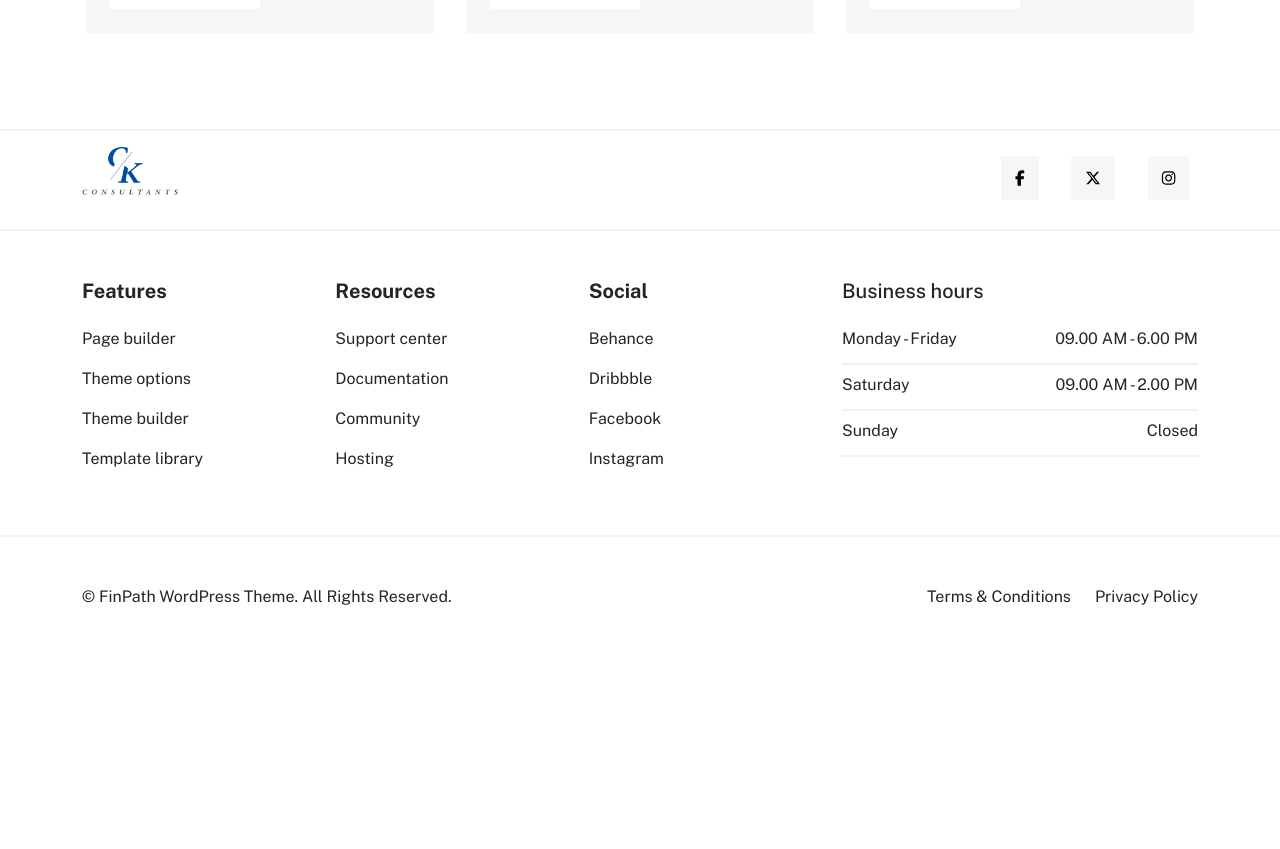
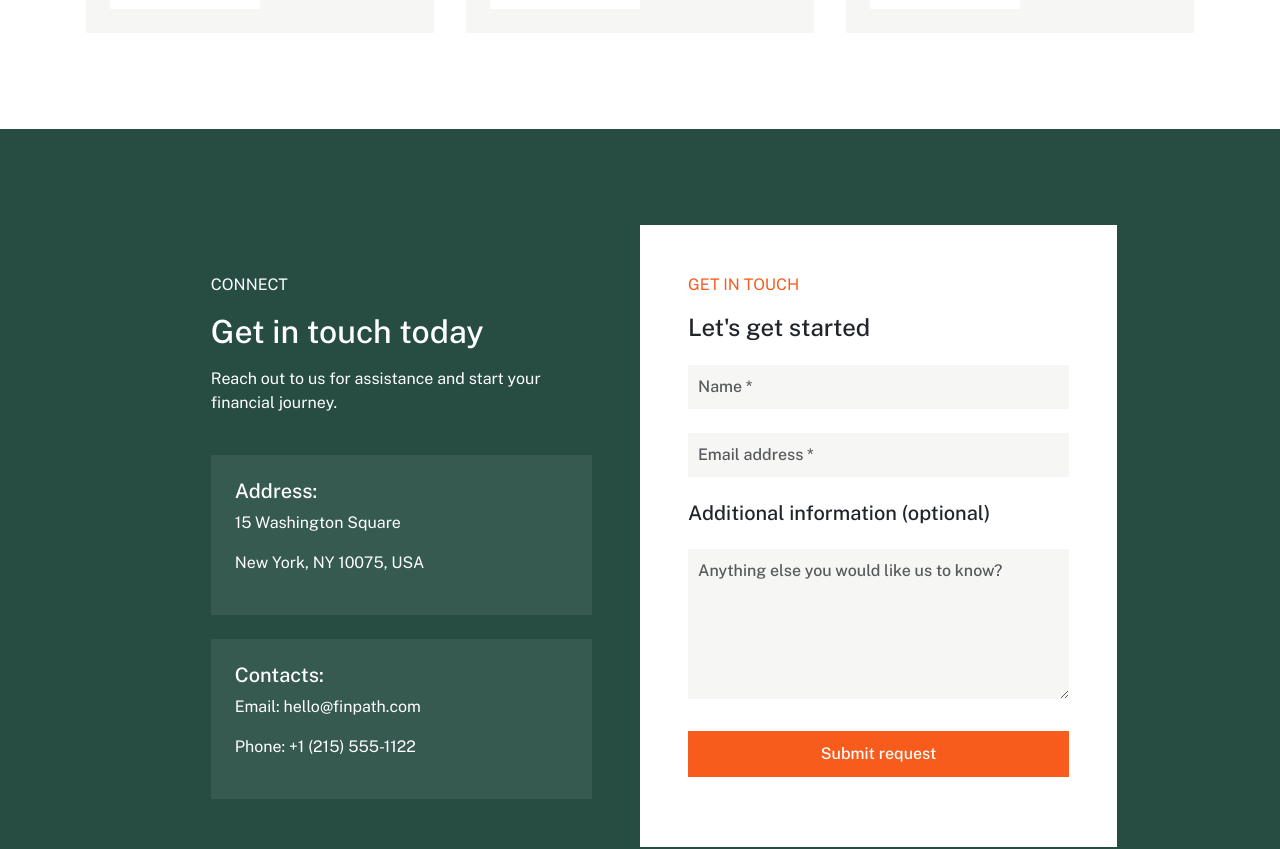
Before and after one commit to DivyaG7/ck, a React (Create React App) app: page / in a window 1280 px wide. Shown: the part 5940-6789 px from the top of the page. Before the commit the page ends 6589 px from the top, so only its background shows below. Built offline with nearby package versions, Linux system fonts and the light colour scheme.

Commit message:
Initial commit

```diff
--- a/src/components/home.jsx
+++ b/src/components/home.jsx
@@ -14,6 +14,7 @@ import '../components/home.css'
 import VisibilitySensor from 'react-visibility-sensor';
 import { FontAwesomeIcon } from '@fortawesome/react-fontawesome';
 import { faArrowRight } from '@fortawesome/free-solid-svg-icons';
+import axios from 'axios';
 
 
 const ChangingWords = () => {
@@ -40,11 +41,45 @@ export const Home = () => {
 
     const [isVisible, setIsVisible] = useState(false);
 
-    const handleChange = (isVisible) => {
+    const handleChange1 = (isVisible) => {
         if (isVisible) {
             setIsVisible(true);
         }
     };
+
+    const [formData, setFormData] = useState({
+        name: '',
+        email: '',
+        message: ''
+      });
+
+      const handleChange = (e) => {
+        setFormData({
+          ...formData,
+          [e.target.id]: e.target.value
+        });
+      };
+
+      const handleSubmit = async (e) => {
+        e.preventDefault();
+
+        try {
+          const url = 'https://example.com/api/contact'; // Replace with your backend endpoint
+          const response = await axios.post(url, formData);
+
+          console.log('Form submitted successfully!', response.data);
+
+          // Reset form data after successful submission
+          setFormData({
+            name: '',
+            email: '',
+            message: ''
+          });
+
+        } catch (error) {
+          console.error('Error submitting form:', error);
+        }
+      };
 
     return (
         <div id='home'>
@@ -63,9 +98,9 @@ export const Home = () => {
                     </div>
 
                     <div className='col-md-6 d-flex justify-content-center align-items-center'>
-                        <VisibilitySensor onChange={handleChange} partialVisibility={100}>
+                        <VisibilitySensor onChange={handleChange1} partialVisibility={100}>
                             <div className={` ${isVisible ? 'bottom-to-top' : ''}`}>
-                                <img src={home1} alt='home_page_image' className='img-fluid'/>
+                                <img src={home1} alt='home_page_image' className='img-fluid' />
                             </div>
                         </VisibilitySensor>
                     </div>
@@ -112,7 +147,7 @@ export const Home = () => {
                             <button id='button' style={{ width: '130px', padding: '.5rem', background: '#f85c1d', color: 'white', border: 'none' }}>Get Started<FontAwesomeIcon icon={faArrowRight} className='ms-2' /></button>
                         </div>
                         <div className='col-md-6 d-flex justify-content-center align-items-canter'>
-                            <VisibilitySensor onChange={handleChange} partialVisibility={100}>
+                            <VisibilitySensor onChange={handleChange1} partialVisibility={100}>
                                 <div className={` ${isVisible ? 'bottom-to-top' : ''}`}>
                                     <img src={home1} alt='home_page_image' className='img-fluid' />
                                 </div>
@@ -127,7 +162,7 @@ export const Home = () => {
                     <div className='row pt-5'>
 
                         <div className='col-md-6 d-flex justify-content-center align-items-canter mb-4'>
-                            <VisibilitySensor onChange={handleChange} partialVisibility={100}>
+                            <VisibilitySensor onChange={handleChange1} partialVisibility={100}>
                                 <div className={` ${isVisible ? 'bottom-to-top' : ''}`}>
                                     <img src={home1} alt='home_page_image' className='img-fluid' />
                                 </div>
@@ -161,7 +196,7 @@ export const Home = () => {
                     </div>
 
                     <div className='row mt-5'>
-                        <VisibilitySensor onChange={handleChange} partialVisibility={100}>
+                        <VisibilitySensor onChange={handleChange1} partialVisibility={100}>
                             <div className={`col-md-4 col-12 p-2 ${isVisible ? 'bottom-to-top' : ''}`}>
                                 <div className='row m-2 gap-3' style={{ textAlign: 'left', background: 'white', padding: '30px' }}>
                                     <div className='col-lg-3 col-md-12 col-12'>
@@ -175,7 +210,7 @@ export const Home = () => {
                             </div>
                         </VisibilitySensor>
 
-                        <VisibilitySensor onChange={handleChange} partialVisibility={100}>
+                        <VisibilitySensor onChange={handleChange1} partialVisibility={100}>
                             <div className={`col-md-4 col-12 p-2 ${isVisible ? 'bottom-to-top' : ''}`}>
                                 <div className='row m-2 gap-3' style={{ textAlign: 'left', background: 'white', padding: '30px' }}>
                                     <div className='col-lg-3 col-md-12 col-12'>
@@ -188,7 +223,7 @@ export const Home = () => {
                                 </div>
                             </div>
                         </VisibilitySensor>
-                        <VisibilitySensor onChange={handleChange} partialVisibility={100}>
+                        <VisibilitySensor onChange={handleChange1} partialVisibility={100}>
                             <div className={`col-md-4 col-12 p-2 ${isVisible ? 'bottom-to-top' : ''}`}>
                                 <div className='row m-2 gap-3' style={{ textAlign: 'left', background: 'white', padding: '30px' }}>
                                     <div className='col-lg-3 col-md-12 col-12'>
@@ -260,7 +295,7 @@ export const Home = () => {
                     </div>
 
                     <div className='row mt-3'>
-                        <VisibilitySensor onChange={handleChange} partialVisibility={100}>
+                        <VisibilitySensor onChange={handleChange1} partialVisibility={100}>
                             <div className={`col-md-4 col-12 p-2 ${isVisible ? 'bottom-to-top' : ''}`}>
                                 <div className='m-2 p-4' style={{ textAlign: 'left', background: 'white' }}>
                                     <p>As a small business, their funding fueled our vision, leading to expansion. Grateful for their instrumental support in our journey to success.<br></br><br></br></p>
@@ -276,7 +311,7 @@ export const Home = () => {
                                 </div>
                             </div>
                         </VisibilitySensor>
-                        <VisibilitySensor onChange={handleChange} partialVisibility={100}>
+                        <VisibilitySensor onChange={handleChange1} partialVisibility={100}>
                             <div className={`col-md-4 col-12 p-2 ${isVisible ? 'bottom-to-top' : ''}`}>
                                 <div className='m-2 p-4' style={{ textAlign: 'left', background: 'white' }}>
                                     <p>Their financial aid was pivotal, fueling our rapid growth. They understood our needs, providing strategic support crucial for our scaling journey.<br></br><br></br></p>
@@ -292,7 +327,7 @@ export const Home = () => {
                                 </div>
                             </div>
                         </VisibilitySensor>
-                        <VisibilitySensor onChange={handleChange} partialVisibility={100}>
+                        <VisibilitySensor onChange={handleChange1} partialVisibility={100}>
                             <div className={`col-md-4 col-12 p-2 ${isVisible ? 'bottom-to-top' : ''}`}>
                                 <div className='m-2 p-4' style={{ textAlign: 'left', background: 'white' }}>
                                     <p>Their funding empowered our innovations, enabling us to introduce groundbreaking products. Their support pushed us towards innovation and excellence.</p>
@@ -311,7 +346,7 @@ export const Home = () => {
                     </div>
 
                     <div className='row mt-3'>
-                        <VisibilitySensor onChange={handleChange} partialVisibility={100}>
+                        <VisibilitySensor onChange={handleChange1} partialVisibility={100}>
                             <div className={`col-md-4 col-12 p-2 ${isVisible ? 'bottom-to-top' : ''}`}>
                                 <div className='m-2 p-4' style={{ textAlign: 'left', background: 'white' }}>
                                     <p>Their support turned our dreams into a reality, providing not just funding but also guidance and encouragement. A true catalyst for our business success.</p>
@@ -327,7 +362,7 @@ export const Home = () => {
                                 </div>
                             </div>
                         </VisibilitySensor>
-                        <VisibilitySensor onChange={handleChange} partialVisibility={100}>
+                        <VisibilitySensor onChange={handleChange1} partialVisibility={100}>
                             <div className={`col-md-4 col-12 p-2 ${isVisible ? 'bottom-to-top' : ''}`}>
                                 <div className='m-2 p-4' style={{ textAlign: 'left', background: 'white' }}>
                                     <p>During tough times, their funding and guidance were instrumental. Together, we navigated challenges, emerged stronger, and continued our journey.</p>
@@ -343,7 +378,7 @@ export const Home = () => {
                                 </div>
                             </div>
                         </VisibilitySensor>
-                        <VisibilitySensor onChange={handleChange} partialVisibility={100}>
+                        <VisibilitySensor onChange={handleChange1} partialVisibility={100}>
                             <div className={`col-md-4 col-12 p-2 ${isVisible ? 'bottom-to-top' : ''}`}>
                                 <div className='m-2 p-4' style={{ textAlign: 'left', background: 'white' }}>
                                     <p>During tough times, their funding and guidance were instrumental. Together, we navigated challenges, emerged stronger, and continued our journey.</p>
@@ -406,9 +441,86 @@ export const Home = () => {
                             </div>
                         </div>
                     </div>
+                </div>
+            </section>
 
+            <section className='p-5' style={{ background: '#274d43' }}>
+                <div className='container p-5' style={{ display: 'flex', justifyContent: 'center', alignItems: 'center' }}>
+                    <VisibilitySensor onChange={handleChange1} partialVisibility={100}>
+                        <div className={`${isVisible ? 'bottom-to-top' : ''}`}>
+                            <div className='row'>
+                                <div className='col-md-6 d-flex justify-content-center align-items-left p-5' style={{ textAlign: 'left', flexDirection: 'column', color: 'white' }}>
+                                    <p style={{ textAlign: 'left' }}>CONNECT</p>
+                                    <h2 className='mb-3' style={{ textAlign: 'left'}}>Get in touch today</h2>
+                                    <p style={{ textAlign: 'left'}}>Reach out to us for assistance and start your financial journey.</p>
 
+                                    <div className='p-4 mb-4 mt-4' style={{background: '#365a50'}}>
+                                        <h5>Address:</h5>
+                                        <p>15 Washington Square</p>
+                                        <p>New York, NY 10075, USA</p>
+                                    </div>
 
+                                    <div className='p-4' style={{background: '#365a50'}}>
+                                        <h5>Contacts:</h5>
+                                        <p>Email: hello@finpath.com</p>
+                                        <p>Phone: +1 (215) 555-1122</p>
+                                    </div>
+                                </div>
+
+                                <div className='col-md-6 p-5' style={{ background: 'white' }}>
+                                    <p style={{ textAlign: 'left', color: '#f85c1d'}}>GET IN TOUCH</p>
+                                    <h4 style={{ textAlign: 'left' }}>Let's get started</h4>
+                                    <form className='mt-2' onSubmit={handleSubmit}>
+                                        <div className="mb-3 mt-4">
+                                            <input
+                                                type="text"
+                                                className="form-control text-left"
+                                                id="name"
+                                                placeholder="Name *"
+                                                style={{ border: 'none', padding: '10px', borderRadius: '0', fontWeight: '500', background: '#f6f6f4' }}
+                                                value={formData.name}
+                                                onChange={handleChange}
+                                                required
+                                            />
+                                        </div>
+
+                                        <div className="mb-3 mt-4">
+                                            <input
+                                                type="email"
+                                                className="form-control text-left"
+                                                id="email"
+                                                placeholder="Email address *"
+                                                style={{ border: 'none', padding: '10px', borderRadius: '0', fontWeight: '500', background: '#f6f6f4'  }}
+                                                value={formData.email}
+                                                onChange={handleChange}
+                                                required
+                                            />
+                                        </div>
+
+                                        <div className="mb-4 mt-4">
+                                            <h5 style={{ textAlign: 'left' }} className='mb-4'>Additional information (optional)</h5>
+                                            <textarea
+                                                className="form-control text-left"
+                                                id="message"
+                                                placeholder="Anything else you would like us to know?"
+                                                style={{ border: 'none', padding: '10px', borderRadius: '0', height: '150px', fontWeight: '500', background: '#f6f6f4'  }}
+                                                value={formData.message}
+                                                onChange={handleChange}
+                                                required
+                                            ></textarea>
+                                        </div>
+                                        <button
+                                            type="submit"
+                                            className="btn mt-2"
+                                            style={{ background: '#f85c1d', color: 'white', width: '100%', borderRadius: '0', padding: '10px', fontWeight: '500' }}
+                                        >
+                                            Submit request
+                                        </button>
+                                    </form>
+                                </div>
+                            </div>
+                        </div>
+                    </VisibilitySensor>
                 </div>
             </section>
 
```
